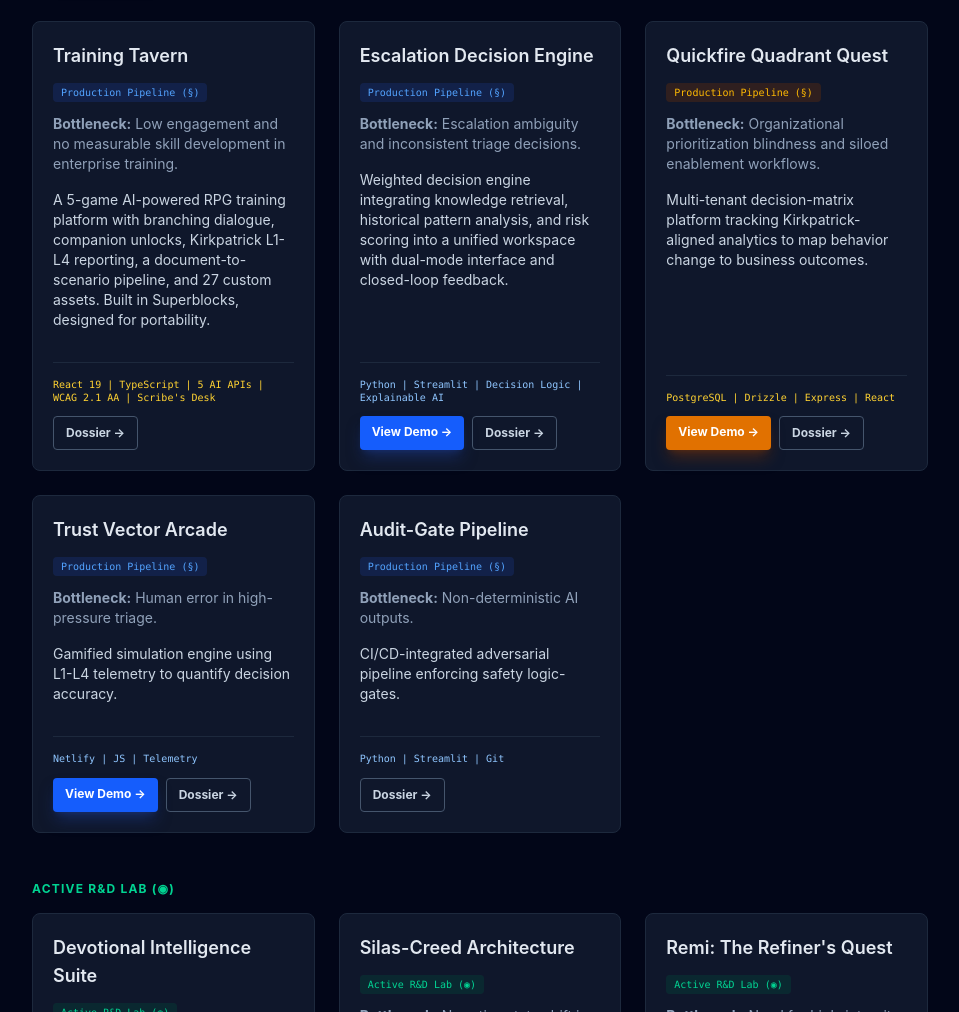
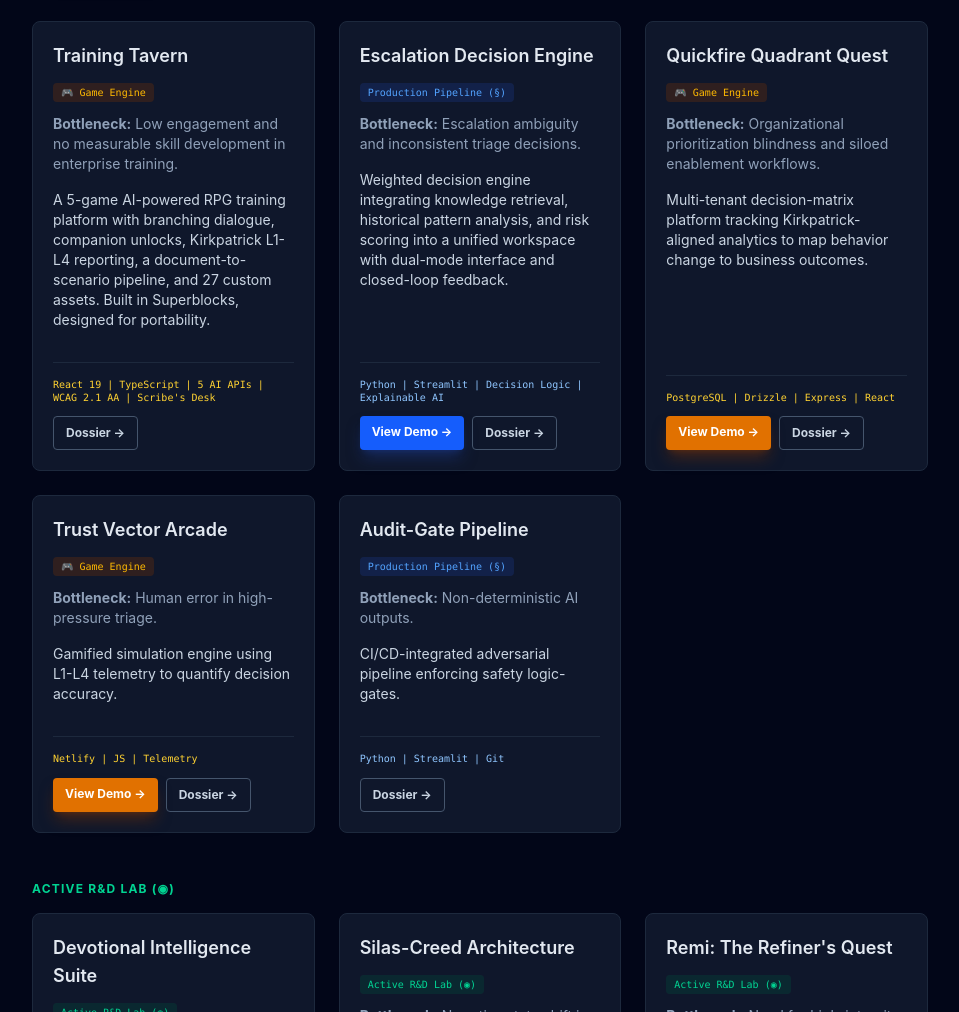
Before and after one commit to DeeGal-creator/systems-lab, a website built with Vite: page index.html in a window 1280 px wide. Shown: the part 1050-2062 px from the top of the page, without its empty margins (160-1119 px from the left). Built offline with nearby package versions, Linux system fonts and the light colour scheme.

Commit message:
update gaming cards

```diff
--- a/index.html
+++ b/index.html
@@ -107,7 +107,7 @@
         <article class="p-5 border border-slate-800 rounded-lg bg-slate-900 hover:border-amber-500/50 transition-all flex flex-col justify-between">
     <div>
         <h2 class="text-lg font-semibold mb-2"><a href="training-tavern.html" class="hover:text-amber-300">Training Tavern</a></h2>
-                <span class="text-[10px] font-mono text-blue-400 bg-blue-900/30 px-2 py-0.5 rounded inline-block mb-3">Production Pipeline (§)</span>
+        <span class="text-[10px] font-mono text-amber-400 bg-amber-900/30 px-2 py-0.5 rounded inline-block mb-3">🎮 Game Engine</span>
         <p class="text-sm text-slate-400 mb-4"><strong>Bottleneck:</strong> Low engagement and no measurable skill development in enterprise training.</p>
         <p class="text-sm text-slate-300 mb-4">A 5-game AI-powered RPG training platform with branching dialogue, companion unlocks, Kirkpatrick L1-L4 reporting, a document-to-scenario pipeline, and 27 custom assets. Built in Superblocks, designed for portability.</p>
     </div>
@@ -116,6 +116,7 @@
         <a href="training-tavern.html" class="px-3 py-2 border border-slate-600 hover:border-amber-500 text-slate-300 hover:text-amber-400 font-bold text-xs rounded transition-all whitespace-nowrap">Dossier →</a>
     </div>
 </article>
+
 
         <!-- 5. Escalation Decision Engine -->
         <article class="p-5 border border-slate-800 rounded-lg bg-slate-900 hover:border-blue-500 transition-all flex flex-col justify-between">
@@ -138,7 +139,7 @@
     <article class="p-5 border border-slate-800 rounded-lg bg-slate-900 hover:border-amber-500 transition-all flex flex-col justify-between">
     <div>
         <h2 class="text-lg font-semibold mb-2"><a href="qqq.html" class="hover:text-amber-400">Quickfire Quadrant Quest</a></h2>
-        <span class="text-[10px] font-mono text-amber-400 bg-amber-900/30 px-2 py-0.5 rounded inline-block mb-3">Production Pipeline (§)</span>
+        <span class="text-[10px] font-mono text-amber-400 bg-amber-900/30 px-2 py-0.5 rounded inline-block mb-3">🎮 Game Engine</span>
         <p class="text-sm text-slate-400 mb-4"><strong>Bottleneck:</strong> Organizational prioritization blindness and siloed enablement workflows.</p>
         <p class="text-sm text-slate-300 mb-4">Multi-tenant decision-matrix platform tracking Kirkpatrick-aligned analytics to map behavior change to business outcomes.</p>
     </div>
@@ -151,22 +152,24 @@
     </div>
 </article>
 
+
         <!-- 7. Trust Vector Arcade -->
-        <article class="p-5 border border-slate-800 rounded-lg bg-slate-900 hover:border-blue-500 transition-all flex flex-col justify-between">
+        <article class="p-5 border border-slate-800 rounded-lg bg-slate-900 hover:border-amber-500 transition-all flex flex-col justify-between">
     <div>
-                <h2 class="text-lg font-semibold mb-2"><a href="trust-vector.html" class="hover:text-blue-400">Trust Vector Arcade</a></h2>
-                <span class="text-[10px] font-mono text-blue-400 bg-blue-900/30 px-2 py-0.5 rounded inline-block mb-3">Production Pipeline (§)</span>
+        <h2 class="text-lg font-semibold mb-2"><a href="trust-vector.html" class="hover:text-amber-400">Trust Vector Arcade</a></h2>
+        <span class="text-[10px] font-mono text-amber-400 bg-amber-900/30 px-2 py-0.5 rounded inline-block mb-3">🎮 Game Engine</span>
         <p class="text-sm text-slate-400 mb-4"><strong>Bottleneck:</strong> Human error in high-pressure triage.</p>
         <p class="text-sm text-slate-300 mb-4">Gamified simulation engine using L1-L4 telemetry to quantify decision accuracy.</p>
     </div>
     <div class="flex flex-wrap items-center justify-between gap-3 mt-4 pt-4 border-t border-slate-800">
-                <div class="text-[10px] font-mono text-blue-300 leading-tight">Netlify | JS | Telemetry</div>
+        <div class="text-[10px] font-mono text-amber-300 leading-tight">Netlify | JS | Telemetry</div>
         <div class="flex gap-2">
-                    <a href="https://trust-vector-arcade.netlify.app" target="_blank" class="px-3 py-2 bg-blue-600 hover:bg-blue-500 text-white font-bold text-xs rounded transition-all shadow-lg shadow-blue-900/50 whitespace-nowrap">View Demo →</a>
-                    <a href="trust-vector.html" class="px-3 py-2 border border-slate-600 hover:border-blue-500 text-slate-300 hover:text-blue-400 font-bold text-xs rounded transition-all whitespace-nowrap">Dossier →</a>
+            <a href="https://trust-vector-arcade.netlify.app" target="_blank" class="px-3 py-2 bg-amber-600 hover:bg-amber-500 text-white font-bold text-xs rounded transition-all shadow-lg shadow-amber-900/50 whitespace-nowrap">View Demo →</a>
+            <a href="trust-vector.html" class="px-3 py-2 border border-slate-600 hover:border-amber-500 text-slate-300 hover:text-amber-400 font-bold text-xs rounded transition-all whitespace-nowrap">Dossier →</a>
         </div>
     </div>
 </article>
+
 
         <!-- 8. Audit-Gate Pipeline -->
         <article class="p-5 border border-slate-800 rounded-lg bg-slate-900 hover:border-blue-500 transition-all flex flex-col justify-between">
```
Lines whose indentation alone changed are shown as unchanged.
